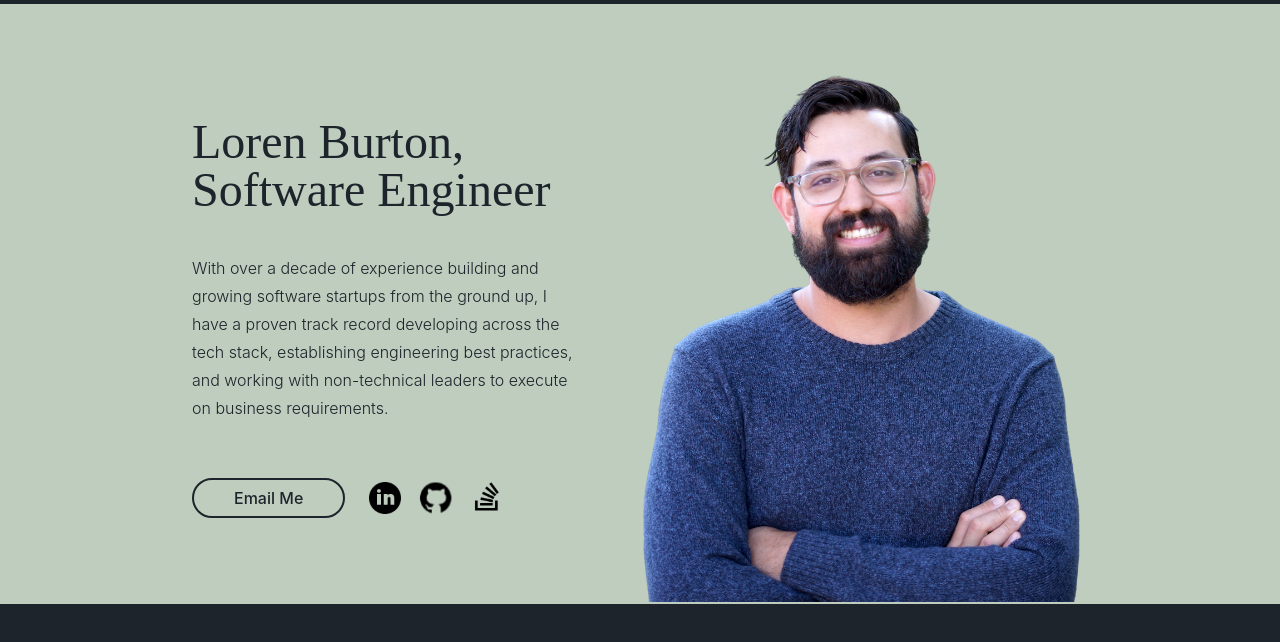
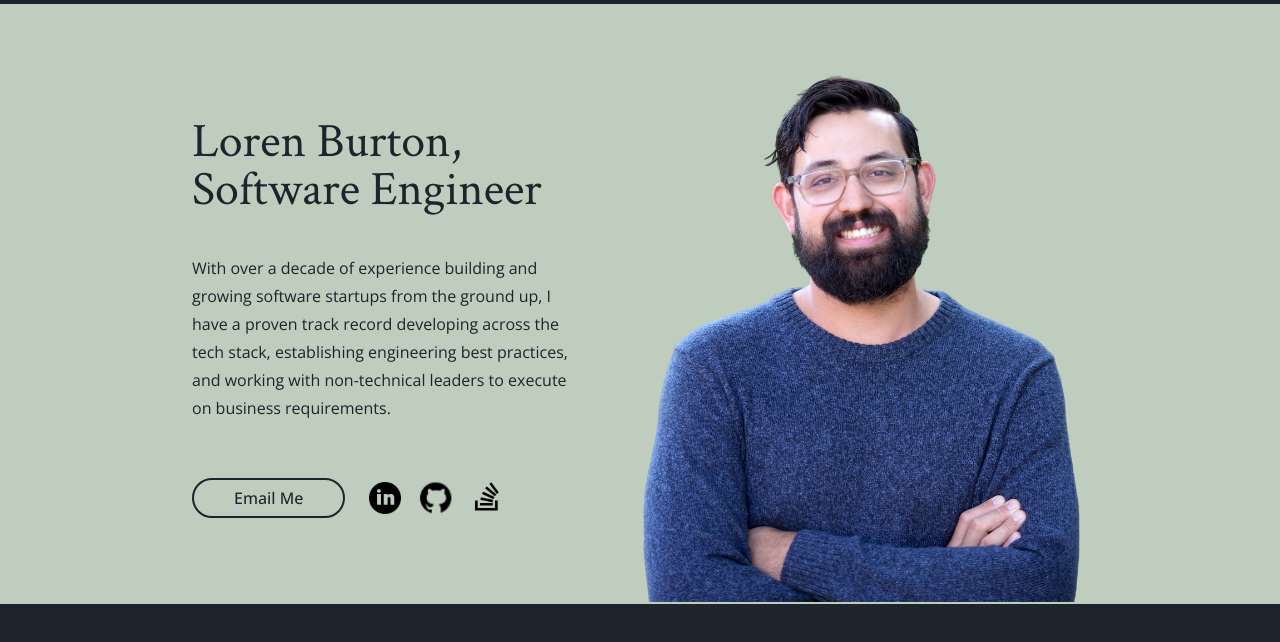
Before and after one commit to aguynamedloren/personal-site, a Next.js app: page / in a window 1280 px wide. Shown: the top 642 px of the page. Built offline with nearby package versions, Linux system fonts and the light colour scheme.

Commit message:
google fonts

```diff
--- a/pages/_document.js
+++ b/pages/_document.js
@@ -3,7 +3,12 @@ import { Html, Head, Main, NextScript } from 'next/document'
 export default function Document () {
   return (
     <Html>
-      <Head />
+      <Head>
+        <link
+          href='https://fonts.googleapis.com/css2?family=Crimson+Text&family=Open+Sans:wght@400;500&display=swap'
+          rel='stylesheet'
+        />
+      </Head>
       <body className='bg-black'>
         <Main />
         <NextScript />
--- a/pages/index.tsx
+++ b/pages/index.tsx
@@ -34,7 +34,7 @@ const Home: NextPage = () => {
               Software Engineer
             </h1>
 
-            <p className='mt-10 pr-0 lg:pr-16 font-light leading-7'>
+            <p className='font-sans mt-10 pr-0 lg:pr-14 font-light leading-7'>
               With over a decade of experience building and growing software
               startups from the ground up, I have a proven track record developing
               across the tech stack, establishing engineering best practices, and
@@ -49,7 +49,7 @@ const Home: NextPage = () => {
                 rel='noreferrer'
                 className='flex rounded-full bg-green border-black border-2 px-10 items-center h-10 mr-2'
               >
-                <span className='font-medium'>Email Me</span>
+                <span className='font-sans font-medium'>Email Me</span>
               </a>
 
               <a href={linkedInUrl} className='inline-block'>
```
